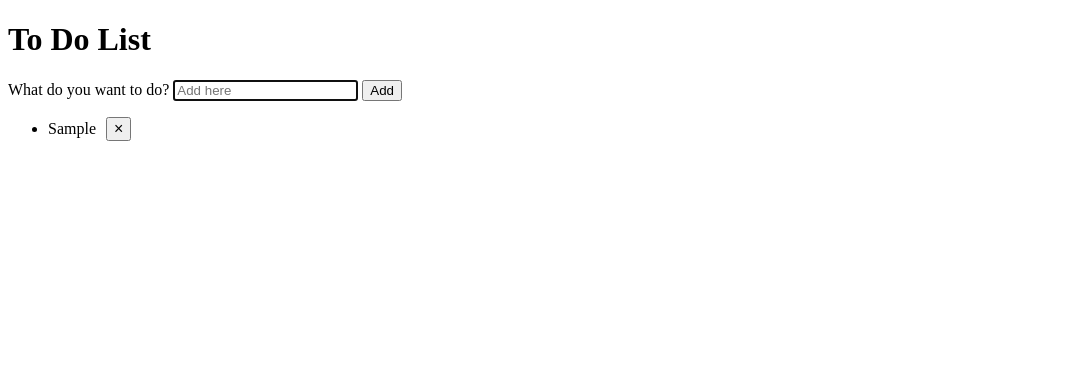
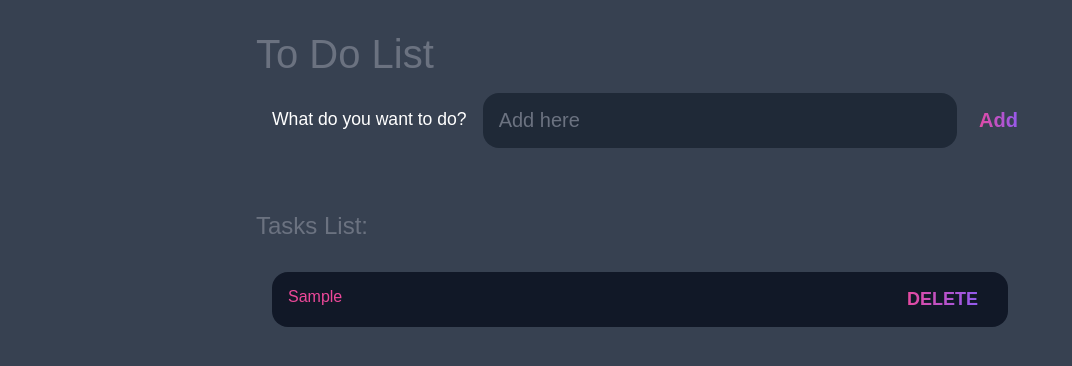
Before and after one commit to salleees/SIIT, a plain HTML site: page index.html in a window 1280 px wide. Both pictures are taken after typing "Sample" into the empty fields and a click on the button "Add". Shown: the whole page, without its empty margins (0-1072 px from the left). Drawn offline with Linux system fonts and the light colour scheme.

Commit message:
adding css

```diff
--- a/index.html
+++ b/index.html
@@ -10,14 +10,20 @@
 </head>
 
 <body>
+    <header>
         <h1>To Do List</h1>
         <!-- Lista  in care putem adauga task-uri -->
         <form data-todo-form>
-            <label for="title">What do you want to do?</label>
-            <input type="text" id="title" name="title" placeholder="Add here">
-            <button>Add</button>
-
-            <ul data-todo-list></ul>
+            <div data-new-todo>
+                <label for="title">What do you want to do?</label>
+                <input type="text" id="title" name="title" placeholder="Add here">
+                <button data-add-button>Add</button>
+            </div>
+    </header>
+    <div data-list>
+        <h2>Tasks List: </h2>
+        <ul data-todo-list></ul>
+    </div>
         </form>
 </body>
 </html>
--- a/main.css
+++ b/main.css
@@ -1,7 +1,144 @@
-.btn{
-    margin-left: 10px;
-
-    font-size: 1rem;
-
+:root{
+    --dark: #374151;
+    --darker: #1F2937;
+    --darkest: #111827;
+    --gray: #6b7280;
+    --light: #EEE;
+    --pink: #EC4899;
+    --purple: #8B5cf6;
 
 }
+
+*{
+    box-sizing: border-box;
+    margin: 0;
+    font-family: 'Fira sans', sans-serif;
+}
+
+body{
+    display: flex;
+    flex-direction: column;
+    min-height: 100vh;
+    background: var(--dark);
+    color: #fff;
+}
+
+header{
+    padding: 2rem 1rem;
+    max-width: 800px;
+    width: 100%;
+    margin: 0 auto;
+}
+
+header h1{
+    font-size: 2.5rem;
+    font-weight: 300;
+    margin-bottom: 1rem;
+    color: var(--gray);
+}
+
+[data-new-todo]
+{
+    display: flex;
+
+}
+
+#title, [data-add-button], .btn{
+    appearance: none;
+    border: none;
+    outline: none;
+    background: none;
+}
+
+#title{
+    flex: 1 1 0%;
+    background-color: var(--darker);
+    padding: 1rem;
+    border-radius: 1rem;
+    margin-right: 1rem;
+    color: var(--light);
+    font-size: 1.25rem;
+}
+
+#title::placeholder{
+    color:var(--gray);
+}
+
+label {
+    padding: 1rem;
+    font-size: 1.10rem;
+}
+
+[data-add-button]
+{
+    color: var(--pink);
+    font-size: 1.25rem;
+    font-weight: 700;
+    background-image: linear-gradient( to right, var(--pink), var(--purple));
+    -webkit-background-clip: text;
+    -webkit-text-fill-color: transparent;
+
+    cursor: pointer;
+    transition: 0.4s;
+
+}
+
+[data-add-button]:hover{
+    opacity: 0.8;
+
+}
+
+[data-add-button]:active{
+    opacity: 0.6;
+
+}
+
+[data-list]{
+    flex: 1 1 0%;
+    padding: 2rem 1rem;
+    max-width: 800px;
+    width: 100%;
+    margin: 0 auto;
+}
+
+[data-todo-list]
+{
+    padding: 1rem;
+}
+
+h2{
+    font-size: 1.5rem;
+    font-weight: 300;
+    color: var(--gray);
+    margin-bottom: 1rem;
+}
+
+li{
+    display: flex;
+    justify-content: space-between;
+    background-color: var(--darkest);
+    padding: 1rem;
+    border-radius: 1rem;
+    margin-bottom: 1rem;
+    color: var(--pink)
+}
+
+.btn{
+    cursor: pointer;
+    margin: 0 0.5rem;
+    font-size: 1.125rem;
+    font-weight: 700;
+    text-transform: uppercase;
+    transition: 0.4s;
+    background-image: linear-gradient( to right, var(--pink), var(--purple));
+    -webkit-background-clip: text;
+    -webkit-text-fill-color: transparent;
+}
+
+.btn:hover{
+    opacity: 0.8;
+}
+
+.btn:active{
+    opacity: 0.6;
+}
--- a/main.js
+++ b/main.js
@@ -55,7 +55,7 @@
         listItem.textContent = item;
 
         const deleteBtn = document.createElement('button');
-        deleteBtn.innerHTML = '&times;';
+        deleteBtn.innerHTML = 'DELETE';
         deleteBtn.classList.add('btn');
         deleteBtn.dataset.deleteTodo = i;
         // deleteBtn.addEventListener('click', handleDelete);
```
